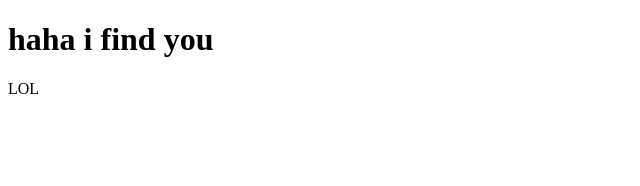
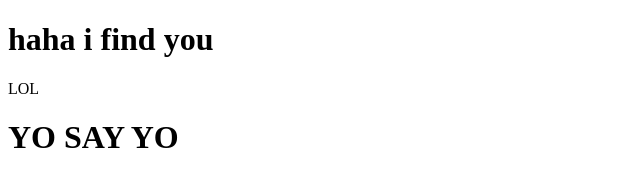
Before and after one commit to MeganHe/iat339-summer2016-demo, a plain HTML site: page index.html in a window 1280 px wide. Shown: the whole page, without its empty margins (0-640 px from the left). Drawn offline with Linux system fonts and the light colour scheme.

Commit message:
body h1 added

```diff
--- a/index.html
+++ b/index.html
@@ -9,5 +9,6 @@
 <h1>haha i find you</h1>
 <p>LOL</p>
 <body>
+<h1>YO SAY YO</h1>
 </body>
 </html>
```
